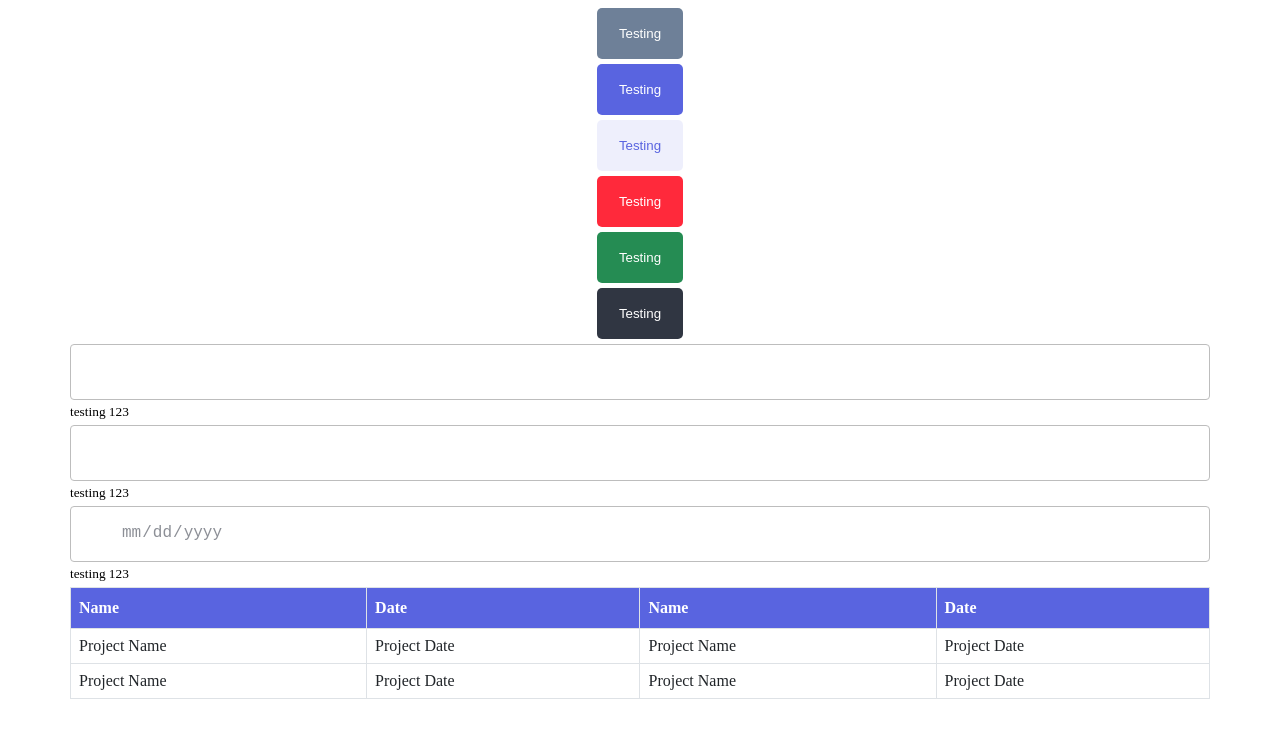
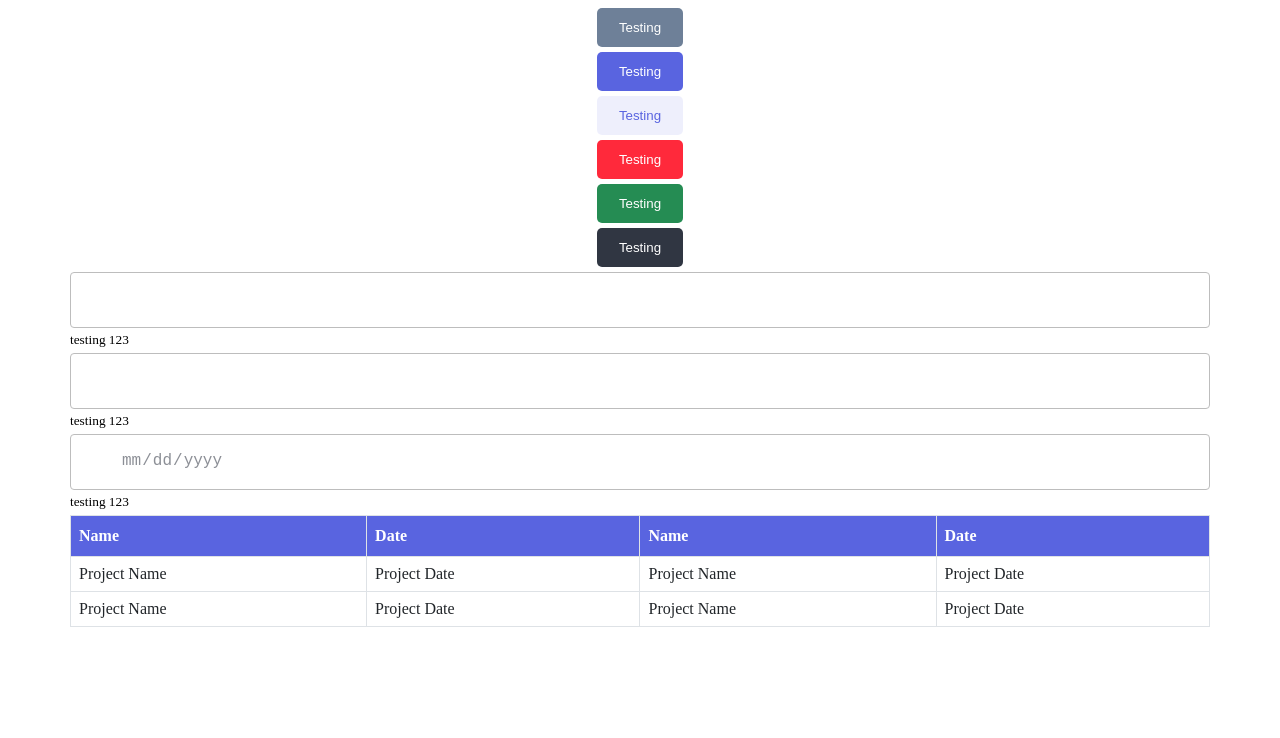
Before and after one commit to Joelynn94/project-tracker, a React (Create React App) app: page / in a window 1280 px wide. Shown: the top 738 px of the page. Built offline with nearby package versions, Linux system fonts and the light colour scheme; some icons are missing; the HTML template or start-up script is replaced by a standard one.

Commit message:
changed a couple component styles

```diff
--- a/src/components/Button/Button.css
+++ b/src/components/Button/Button.css
@@ -3,7 +3,7 @@
   justify-content: center;
   align-items: center;
   cursor: pointer;
-  padding: 16px 20px;
+  padding: 10px 20px;
   margin: 5px auto;
   border-radius: 5px;
   border: 2px solid transparent;
--- a/src/components/Input/Input.css
+++ b/src/components/Input/Input.css
@@ -90,12 +90,6 @@ input::-webkit-calendar-picker-indicator {
   padding-top: 1rem;
 }
 
-.focused-label {
-  top: -10px;
-  background-color: red;
-  padding-top: 0;
-}
-
 .ui-form--helper-text {
   position: absolute;
   bottom: -20px;
```
